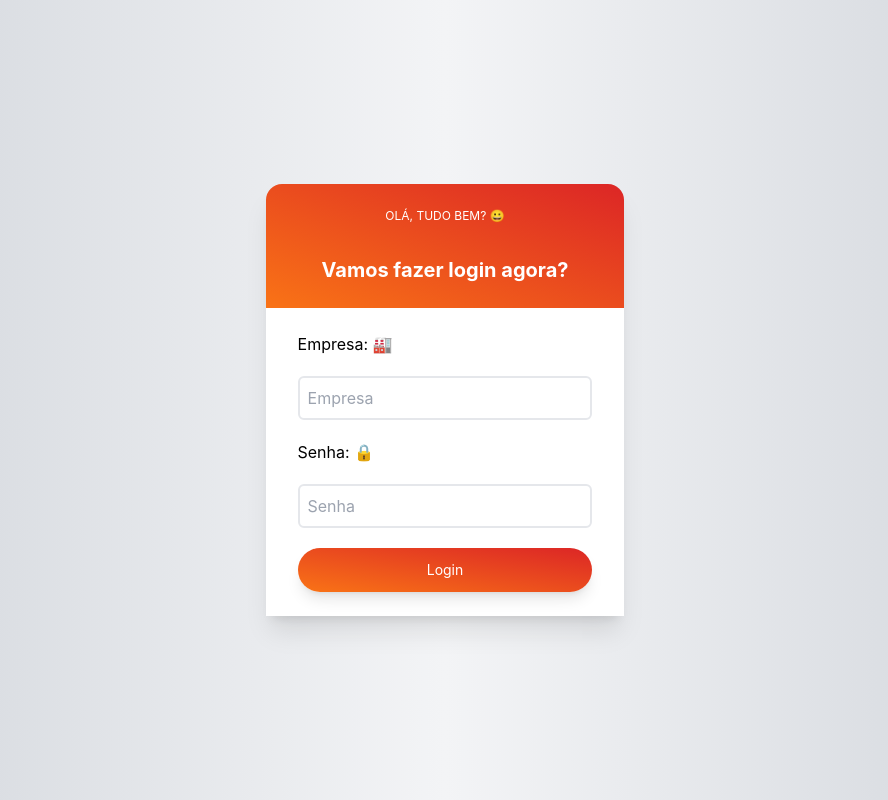
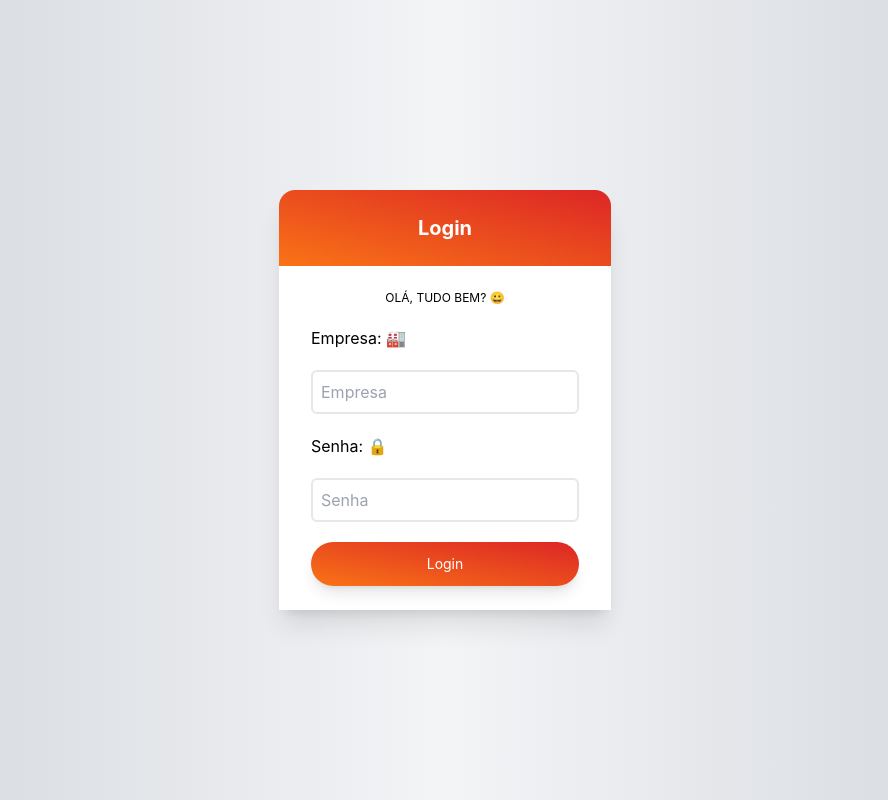
Before and after one commit to HugoSouza10/amigodebancada, a React (Create React App) app in the folder front-end/: page /Login in a window 1280 px wide. Shown: the whole page, without its empty margins (195-1083 px from the left). Built offline with nearby package versions, Linux system fonts and the light colour scheme.

Commit message:
Estilização login

```diff
--- a/front-end/src/Pages/Login.tsx
+++ b/front-end/src/Pages/Login.tsx
@@ -4,12 +4,12 @@ export const Login = () => {
         <div className="min-h-screen min-w-screen flex items-center justify-center bg-gradient-to-r from-gray-300 via-gray-100 to-gray-300">
             <div className="flex flex-col shadow-xl">
                 <div className="py-6 px-14 bg-gradient-to-tr from-orange-500 to-red-600 rounded-tl-2xl rounded-tr-2xl text-center space-y-8">
-                <h2 className="text-white text-xs uppercase">Olá, tudo bem? 😀</h2>
                 <h4 className="text-white text-center font-bold text-xl">
-                    Vamos fazer login agora?
+                    Login
                 </h4>
                 </div>
                 <div className="flex flex-col py-6 px-8 space-y-5 bg-white">
+                <h2 className="text-black text-center text-xs uppercase">Olá, tudo bem? 😀</h2>
                 <label>Empresa: 🏭 </label>
                 <input type="text" placeholder="Empresa" className="px-2 py-2 border-2 rounded-md border-gray-200 focus:outline-none focus:border-orange-500 ease-in duration-300" />
                 <label>Senha: 🔒</label>
```
